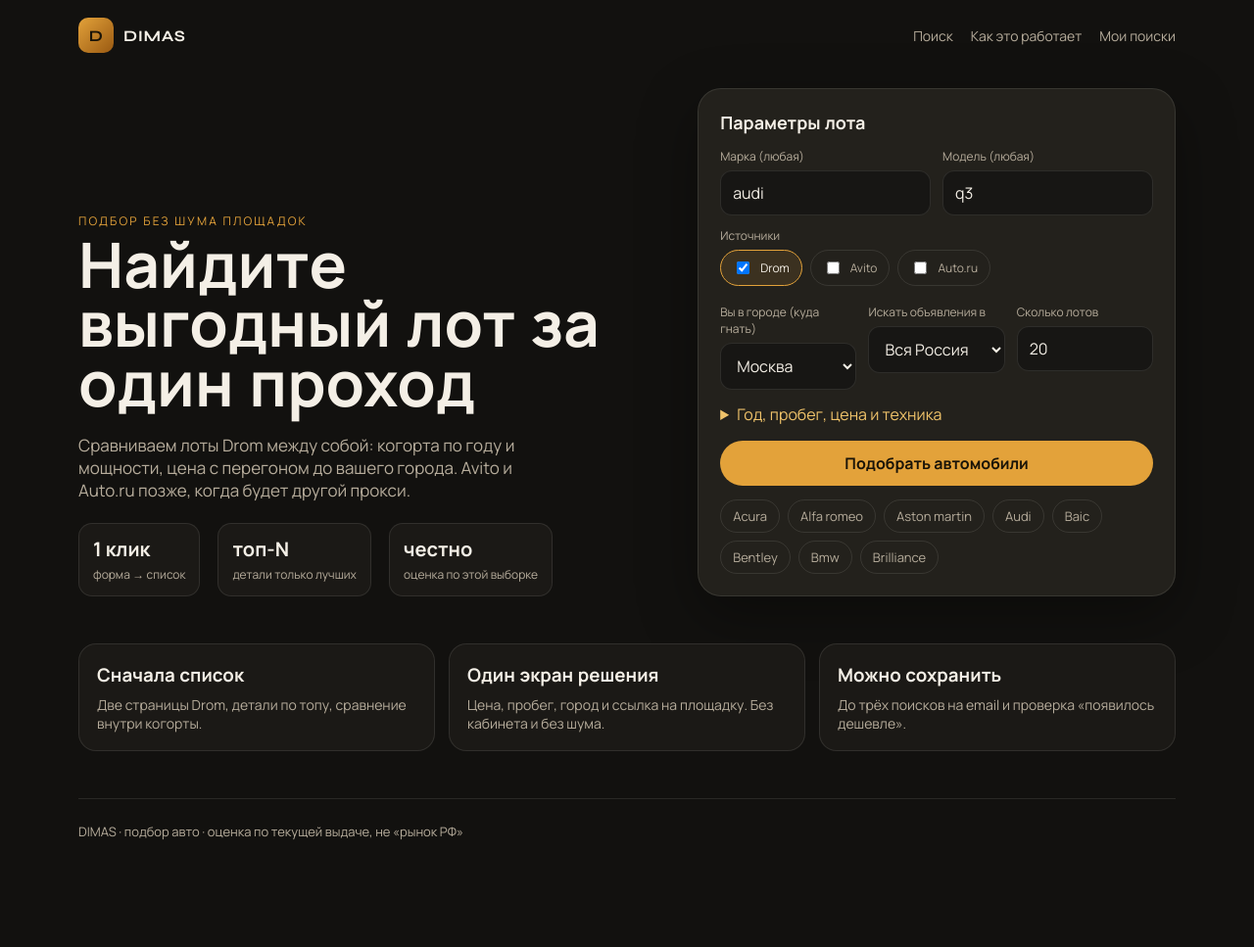
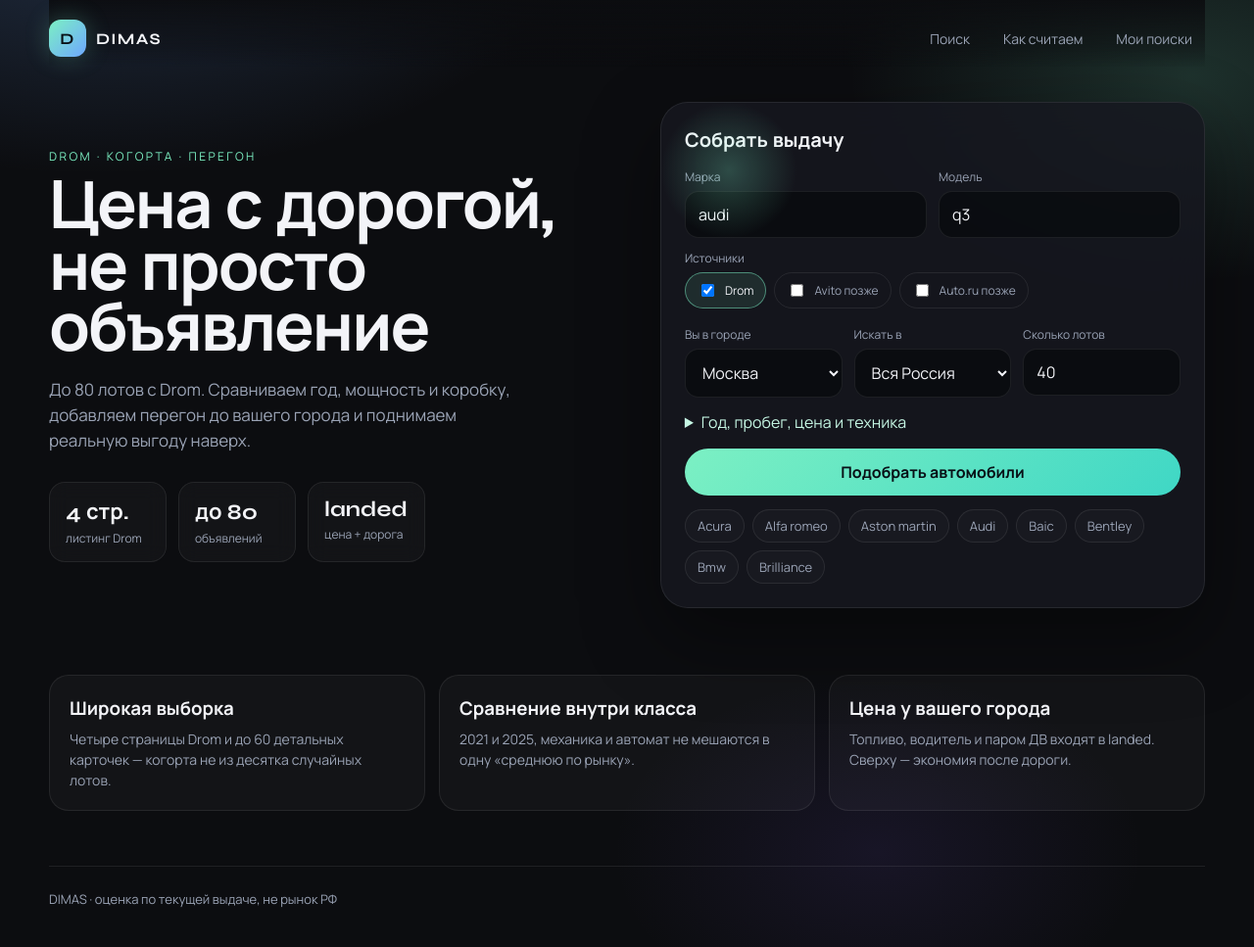
Before and after one commit to sentinel11-11/Dimas_Saas-MVP-parcers, a FastAPI app: page / in a window 1280 px wide. Shown: the whole page at 98% size. Before the commit the page ends 858 px from the top, so only its background shows below. Run offline with FastAPI, Linux system fonts and the light colour scheme.

Commit message:
Raise Drom sample to 80 lots and refresh the landing
Four catalog pages, default 40 / max 80, glass hero with mint accent. Search can take up to two minutes.

Co-authored-by: arena-agent <297053741+arena-agent@users.noreply.github.com>

```diff
--- a/app/parsers/drom/drom_parser.py
+++ b/app/parsers/drom/drom_parser.py
@@ -50,7 +50,7 @@ class DromParser(BaseParser):
         return url
 
     def search(self, filters):
-        pages = max(1, min(int(filters.get("drom_pages") or 2), 3))
+        pages = max(1, min(int(filters.get("drom_pages") or 4), 5))
         seen = set()
         result = []
         for page in range(1, pages + 1):
--- a/app/web/main.py
+++ b/app/web/main.py
@@ -98,7 +98,7 @@ async def search_cars(
     brand: str = Form(...),
     model: str = Form(...),
     sources: List[str] = Form(default=["drom"]),
-    limit: int = Form(default=20),
+    limit: int = Form(default=40),
     year_min: int = Form(default=2018),
     year_max: int = Form(default=2026),
     mileage_min: int = Form(default=0),
--- a/static/css/app.css
+++ b/static/css/app.css
@@ -1,74 +1,109 @@
 :root {
-  --bg: #12110f;
-  --bg-2: #1b1916;
-  --panel: #23211c;
-  --line: rgba(244, 239, 230, 0.1);
-  --ink: #f4efe6;
-  --muted: #b7ad9c;
-  --amber: #e3a23a;
-  --amber-2: #f0c36a;
+  --bg: #0c0d10;
+  --bg-2: #14161c;
+  --panel: rgba(22, 24, 32, 0.82);
+  --line: rgba(255, 255, 255, 0.08);
+  --ink: #f3f4f8;
+  --muted: #9aa3b5;
+  --amber: #7cf0c3;
+  --amber-2: #c6f7e4;
+  --accent: #6ea8ff;
   --good: #7dba6f;
   --warn: #d9a441;
   --bad: #d36b5a;
-  --radius: 18px;
+  --radius: 22px;
   --font: "Manrope", system-ui, sans-serif;
   --display: "Syne", "Manrope", sans-serif;
 }
 
 * { box-sizing: border-box; }
-html, body { margin: 0; background: var(--bg); color: var(--ink); font-family: var(--font); }
+html, body {
+  margin: 0;
+  background: var(--bg);
+  color: var(--ink);
+  font-family: var(--font);
+  min-height: 100%;
+}
+body {
+  background:
+    radial-gradient(900px 500px at 8% -10%, rgba(110, 168, 255, 0.22), transparent 55%),
+    radial-gradient(700px 420px at 95% 8%, rgba(124, 240, 195, 0.16), transparent 50%),
+    radial-gradient(600px 400px at 70% 90%, rgba(110, 80, 200, 0.12), transparent 45%),
+    var(--bg);
+}
 a { color: inherit; text-decoration: none; }
 img { max-width: 100%; }
 
-.wrap { width: min(1120px, calc(100% - 32px)); margin: 0 auto; }
+.wrap { width: min(1180px, calc(100% - 32px)); margin: 0 auto; }
 
 .nav {
   display: flex; align-items: center; justify-content: space-between;
-  padding: 18px 0 8px;
+  padding: 20px 0 10px;
+  position: sticky; top: 0; z-index: 20;
+  backdrop-filter: blur(16px);
+  background: linear-gradient(to bottom, rgba(12,13,16,.92), rgba(12,13,16,.4) 70%, transparent);
 }
 .brand {
   display: flex; gap: 10px; align-items: center; font-family: var(--display);
-  font-weight: 700; letter-spacing: 0.04em;
+  font-weight: 700; letter-spacing: 0.08em;
 }
 .brand-mark {
-  width: 36px; height: 36px; border-radius: 10px;
-  background: linear-gradient(135deg, var(--amber), #9a5a12);
-  display: grid; place-items: center; color: #1a1408; font-weight: 800;
+  width: 38px; height: 38px; border-radius: 12px;
+  background: linear-gradient(135deg, var(--amber), var(--accent));
+  display: grid; place-items: center; color: #081016; font-weight: 800;
+  box-shadow: 0 0 24px rgba(124, 240, 195, 0.25);
 }
-.nav-links { display: flex; gap: 18px; color: var(--muted); font-size: 14px; }
-.nav-links a:hover { color: var(--ink); }
+.nav-links { display: flex; gap: 8px; color: var(--muted); font-size: 14px; }
+.nav-links a {
+  padding: 8px 12px; border-radius: 999px; border: 1px solid transparent;
+}
+.nav-links a:hover { color: var(--ink); border-color: var(--line); background: rgba(255,255,255,.04); }
 
 .hero {
-  display: grid; grid-template-columns: 1.1fr 0.9fr; gap: 36px;
-  padding: 28px 0 12px; align-items: end;
+  display: grid; grid-template-columns: 1.05fr 1fr; gap: 40px;
+  padding: 36px 0 20px; align-items: center;
 }
-.kicker { color: var(--amber); font-size: 12px; letter-spacing: 0.18em; text-transform: uppercase; }
+.kicker {
+  color: var(--amber); font-size: 12px; letter-spacing: 0.2em; text-transform: uppercase;
+}
 h1 {
-  font-family: var(--display); font-size: clamp(36px, 6vw, 64px);
-  line-height: 0.95; margin: 10px 0 14px; font-weight: 700;
+  font-family: var(--display); font-size: clamp(40px, 6vw, 68px);
+  line-height: 0.92; margin: 12px 0 16px; font-weight: 700;
+  letter-spacing: -0.03em;
 }
-.lead { color: var(--muted); font-size: 17px; max-width: 46ch; }
+.lead { color: var(--muted); font-size: 17px; max-width: 46ch; line-height: 1.55; }
 
-.stats { display: flex; gap: 18px; margin-top: 22px; }
-.stat { border: 1px solid var(--line); border-radius: 14px; padding: 12px 14px; min-width: 110px; background: var(--bg-2); }
-.stat b { display: block; font-size: 20px; }
+.stats { display: flex; gap: 12px; margin-top: 28px; flex-wrap: wrap; }
+.stat {
+  border: 1px solid var(--line); border-radius: 16px; padding: 14px 16px; min-width: 120px;
+  background: rgba(255,255,255,.03); backdrop-filter: blur(10px);
+}
+.stat b { display: block; font-size: 22px; font-family: var(--display); }
 .stat span { color: var(--muted); font-size: 12px; }
 
 .panel {
-  background: var(--panel); border: 1px solid var(--line);
-  border-radius: 24px; padding: 22px; box-shadow: 0 20px 60px rgba(0,0,0,.35);
+  background: var(--panel);
+  border: 1px solid var(--line);
+  border-radius: 28px;
+  padding: 24px;
+  box-shadow: 0 30px 80px rgba(0,0,0,.4);
+  backdrop-filter: blur(22px);
 }
-.panel h2 { margin: 0 0 14px; font-size: 18px; font-family: var(--display); }
+.panel.search-card { position: relative; overflow: hidden; }
+.panel.search-card::before {
+  content: ""; position: absolute; inset: -1px auto auto -1px; width: 140px; height: 140px;
+  background: radial-gradient(circle, rgba(124,240,195,.25), transparent 70%);
+  pointer-events: none;
+}
+.panel h2 { margin: 0 0 16px; font-size: 20px; font-family: var(--display); }
 
 label { display: block; font-size: 12px; color: var(--muted); margin-bottom: 6px; }
-input, select, button, textarea {
-  font: inherit; color: var(--ink);
+input, select, button, textarea { font: inherit; color: var(--ink); }
+input, select {
+  width: 100%; background: rgba(8, 10, 14, 0.7); border: 1px solid var(--line);
+  border-radius: 14px; padding: 12px 13px; outline: none;
 }
-input, select {
-  width: 100%; background: #171614; border: 1px solid var(--line);
-  border-radius: 12px; padding: 11px 12px; outline: none;
-}
-input:focus, select:focus { border-color: var(--amber); }
+input:focus, select:focus { border-color: rgba(124, 240, 195, 0.55); box-shadow: 0 0 0 3px rgba(124,240,195,.12); }
 
 .grid { display: grid; gap: 12px; }
 .grid-2 { grid-template-columns: 1fr 1fr; }
@@ -82,36 +117,42 @@ input:focus, select:focus { border-color: var(--amber); }
   color: var(--muted); cursor: pointer; user-select: none;
 }
 .source input { width: auto; }
-.source:has(input:checked) { border-color: var(--amber); color: var(--ink); background: rgba(227,162,58,.12); }
+.source:has(input:checked) {
+  border-color: rgba(124,240,195,.5); color: var(--ink);
+  background: rgba(124, 240, 195, .1);
+}
 
 .btn {
   display: inline-flex; align-items: center; justify-content: center; gap: 8px;
-  border: 0; border-radius: 999px; padding: 12px 18px; cursor: pointer;
-  background: var(--amber); color: #1a1408; font-weight: 700;
+  border: 0; border-radius: 999px; padding: 13px 20px; cursor: pointer;
+  background: linear-gradient(135deg, var(--amber), #3fd7c5);
+  color: #081016; font-weight: 700;
 }
 .btn.ghost { background: transparent; color: var(--ink); border: 1px solid var(--line); }
 .btn.full { width: 100%; }
-.btn:hover { filter: brightness(1.05); }
+.btn:hover { filter: brightness(1.06); transform: translateY(-1px); }
 
 .chips { display: flex; flex-wrap: wrap; gap: 8px; margin-top: 14px; }
 .chip {
   border: 1px solid var(--line); border-radius: 999px; padding: 7px 12px;
-  color: var(--muted); cursor: pointer; font-size: 13px;
+  color: var(--muted); cursor: pointer; font-size: 13px; background: rgba(255,255,255,.02);
 }
 .chip:hover { color: var(--ink); border-color: var(--amber); }
 
 details.more { margin-top: 14px; color: var(--muted); }
 details.more summary { cursor: pointer; color: var(--amber-2); }
 
-.features { display: grid; grid-template-columns: repeat(3, 1fr); gap: 14px; padding: 36px 0 48px; }
-.feature { background: var(--bg-2); border: 1px solid var(--line); border-radius: 18px; padding: 18px; }
+.features { display: grid; grid-template-columns: repeat(3, 1fr); gap: 14px; padding: 48px 0 56px; }
+.feature {
+  background: rgba(255,255,255,.03); border: 1px solid var(--line); border-radius: 20px; padding: 20px;
+}
 .feature h3 { margin: 0 0 8px; font-family: var(--display); }
-.feature p { margin: 0; color: var(--muted); font-size: 14px; }
+.feature p { margin: 0; color: var(--muted); font-size: 14px; line-height: 1.5; }
 
 .footer { color: var(--muted); padding: 24px 0 40px; font-size: 13px; border-top: 1px solid var(--line); }
 
 .overlay {
-  position: fixed; inset: 0; background: rgba(12,11,9,.88);
+  position: fixed; inset: 0; background: rgba(8,9,12,.9);
   display: none; place-items: center; z-index: 50;
 }
 .overlay.on { display: grid; }
@@ -126,12 +167,12 @@ details.more summary { cursor: pointer; color: var(--amber-2); }
 .car-card {
   display: grid; grid-template-columns: 220px 1fr auto; gap: 16px;
   background: var(--panel); border: 1px solid var(--line); border-radius: 20px;
-  padding: 14px; margin-bottom: 12px;
+  padding: 14px; margin-bottom: 12px; backdrop-filter: blur(16px);
 }
 .car-card img { width: 100%; height: 140px; object-fit: cover; border-radius: 14px; background: #111; }
 .price { font-size: 26px; font-family: var(--display); }
 .meta { display: flex; flex-wrap: wrap; gap: 10px; color: var(--muted); font-size: 13px; margin-top: 8px; }
-.badge { border-radius: 999px; padding: 4px 10px; font-size: 12px; background: #2a271f; }
+.badge { border-radius: 999px; padding: 4px 10px; font-size: 12px; background: #1c2030; }
 .badge.drom { color: #8ec8ff; }
 .badge.avito { color: #7ad3ff; }
 .badge.autoru { color: #f0c36a; }
@@ -139,4 +180,5 @@ details.more summary { cursor: pointer; color: var(--amber-2); }
 @media (max-width: 900px) {
   .hero, .car-card, .features, .grid-2, .grid-3, .grid-4 { grid-template-columns: 1fr; }
   .nav-links { display: none; }
+  h1 { font-size: 40px; }
 }
--- a/templates/index.html
+++ b/templates/index.html
@@ -3,7 +3,7 @@
 <head>
     <meta charset="UTF-8">
     <meta name="viewport" content="width=device-width, initial-scale=1.0">
-    <title>DIMAS — быстрый подбор авто</title>
+    <title>DIMAS — выгодный лот за один проход</title>
     <link rel="preconnect" href="https://fonts.googleapis.com">
     <link href="https://fonts.googleapis.com/css2?family=Manrope:wght@400;600;700&family=Syne:wght@700&display=swap" rel="stylesheet">
     <link rel="stylesheet" href="/static/css/app.css">
@@ -14,29 +14,29 @@
             <a class="brand" href="/"><span class="brand-mark">D</span> DIMAS</a>
             <nav class="nav-links">
                 <a href="#search">Поиск</a>
-                <a href="#features">Как это работает</a>
+                <a href="#features">Как считаем</a>
                 <a href="/searches">Мои поиски</a>
             </nav>
         </header>
 
         <section class="hero">
             <div>
-                <div class="kicker">подбор без шума площадок</div>
-                <h1>Найдите выгодный лот за один проход</h1>
-                <p class="lead">Сравниваем лоты Drom между собой: когорта по году и мощности, цена с перегоном до вашего города. Avito и Auto.ru позже, когда будет другой прокси.</p>
+                <div class="kicker">drom · когорта · перегон</div>
+                <h1>Цена с дорогой, не просто объявление</h1>
+                <p class="lead">До 80 лотов с Drom. Сравниваем год, мощность и коробку, добавляем перегон до вашего города и поднимаем реальную выгоду наверх.</p>
                 <div class="stats">
-                    <div class="stat"><b>1 клик</b><span>форма → список</span></div>
-                    <div class="stat"><b>топ-N</b><span>детали только лучших</span></div>
-                    <div class="stat"><b>честно</b><span>оценка по этой выборке</span></div>
+                    <div class="stat"><b>4 стр.</b><span>листинг Drom</span></div>
+                    <div class="stat"><b>до 80</b><span>объявлений</span></div>
+                    <div class="stat"><b>landed</b><span>цена + дорога</span></div>
                 </div>
             </div>
-            <div class="panel" id="search">
-                <h2>Параметры лота</h2>
+            <div class="panel search-card" id="search">
+                <h2>Собрать выдачу</h2>
                 <form action="/search" method="POST" id="searchForm">
                     <div class="grid grid-2">
                         <div>
-                            <label for="brand">Марка (любая)</label>
-                            <input id="brand" name="brand" list="brandList" value="audi" required placeholder="audi, haval, zeekr…">
+                            <label for="brand">Марка</label>
+                            <input id="brand" name="brand" list="brandList" value="audi" required placeholder="bmw, haval, zeekr">
                             <datalist id="brandList">
                                 {% for brand in brands %}
                                 <option value="{{ brand }}"></option>
@@ -44,8 +44,8 @@
                             </datalist>
                         </div>
                         <div>
-                            <label for="model">Модель (любая)</label>
-                            <input id="model" name="model" list="modelList" value="q3" placeholder="q3, monjaro, vesta" required>
+                            <label for="model">Модель</label>
+                            <input id="model" name="model" list="modelList" value="q3" placeholder="m3, monjaro, vesta" required>
                             <datalist id="modelList"></datalist>
                         </div>
                     </div>
@@ -53,13 +53,13 @@
                         <label>Источники</label>
                         <div class="sources">
                             <label class="source"><input type="checkbox" name="sources" value="drom" checked> Drom</label>
-                            <label class="source"><input type="checkbox" name="sources" value="avito"> Avito</label>
-                            <label class="source"><input type="checkbox" name="sources" value="autoru"> Auto.ru</label>
+                            <label class="source"><input type="checkbox" name="sources" value="avito"> Avito позже</label>
+                            <label class="source"><input type="checkbox" name="sources" value="autoru"> Auto.ru позже</label>
                         </div>
                     </div>
                     <div class="grid grid-3" style="margin-top:12px">
                         <div>
-                            <label for="buyer_city">Вы в городе (куда гнать)</label>
+                            <label for="buyer_city">Вы в городе</label>
                             <select id="buyer_city" name="buyer_city">
                                 {% for r in regions %}
                                 {% if r.value %}
@@ -69,7 +69,7 @@
                             </select>
                         </div>
                         <div>
-                            <label for="region">Искать объявления в</label>
+                            <label for="region">Искать в</label>
                             <select id="region" name="region">
                                 {% for r in regions %}
                                 <option value="{{ r.value }}">{{ r.label }}</option>
@@ -78,7 +78,7 @@
                         </div>
                         <div>
                             <label for="limit">Сколько лотов</label>
-                            <input type="number" id="limit" name="limit" value="20" min="1" max="40">
+                            <input type="number" id="limit" name="limit" value="40" min="1" max="80">
                         </div>
                     </div>
                     <details class="more">
@@ -148,26 +148,26 @@
 
         <section class="features" id="features">
             <article class="feature">
-                <h3>Сначала список</h3>
-                <p>Две страницы Drom, детали по топу, сравнение внутри когорты.</p>
+                <h3>Широкая выборка</h3>
+                <p>Четыре страницы Drom и до 60 детальных карточек — когорта не из десятка случайных лотов.</p>
             </article>
             <article class="feature">
-                <h3>Один экран решения</h3>
-                <p>Цена, пробег, город и ссылка на площадку. Без кабинета и без шума.</p>
+                <h3>Сравнение внутри класса</h3>
+                <p>2021 и 2025, механика и автомат не мешаются в одну «среднюю по рынку».</p>
             </article>
             <article class="feature">
-                <h3>Можно сохранить</h3>
-                <p>До трёх поисков на email и проверка «появилось дешевле».</p>
+                <h3>Цена у вашего города</h3>
+                <p>Топливо, водитель и паром ДВ входят в landed. Сверху — экономия после дороги.</p>
             </article>
         </section>
 
-        <footer class="footer">DIMAS · подбор авто · оценка по текущей выдаче, не «рынок РФ»</footer>
+        <footer class="footer">DIMAS · оценка по текущей выдаче, не рынок РФ</footer>
     </div>
 
     <div class="overlay" id="loadingOverlay">
         <div class="overlay-box">
             <div class="spinner"></div>
-            <div id="loadingText">Ищем лоты… обычно до 30 секунд</div>
+            <div id="loadingText">Собираем Drom… до двух минут на 4 страницы</div>
         </div>
     </div>
 
```
Also changed, not shown: app/services/search_service.py (+4 -4 lines).
